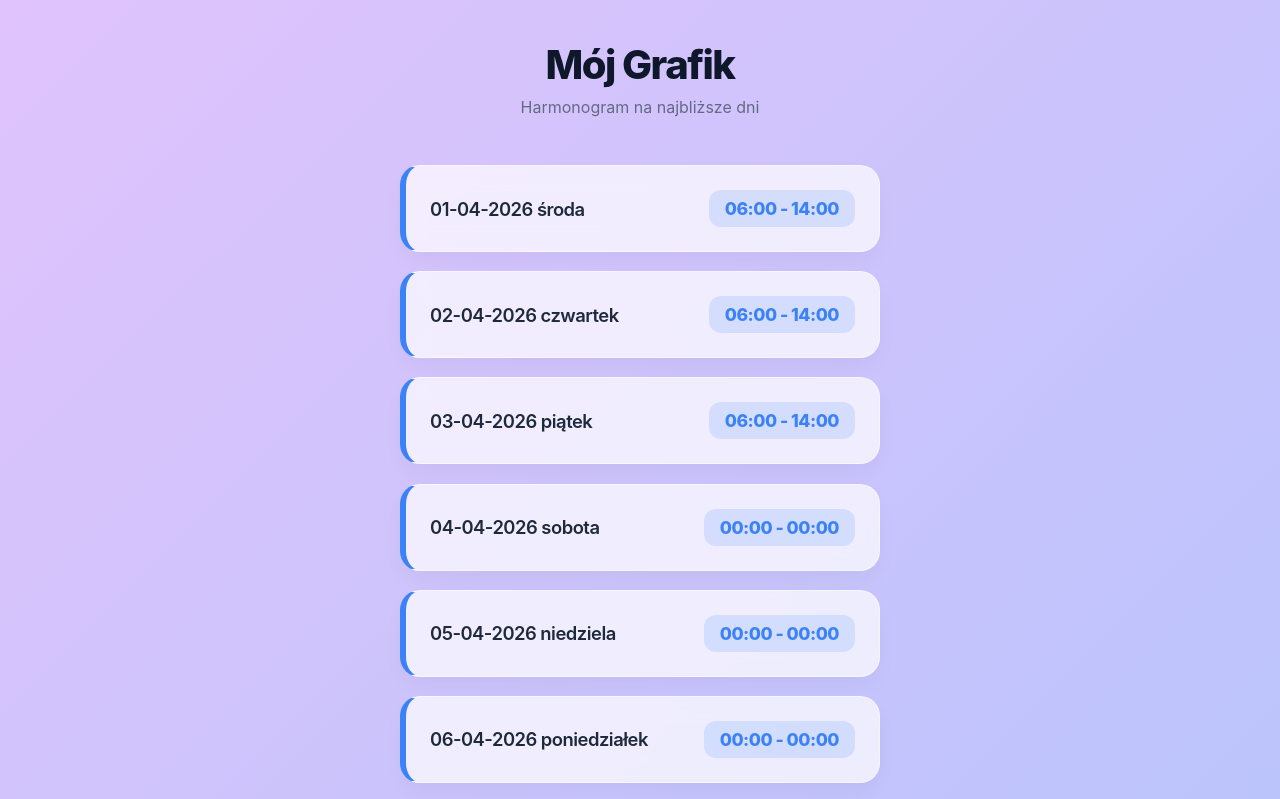
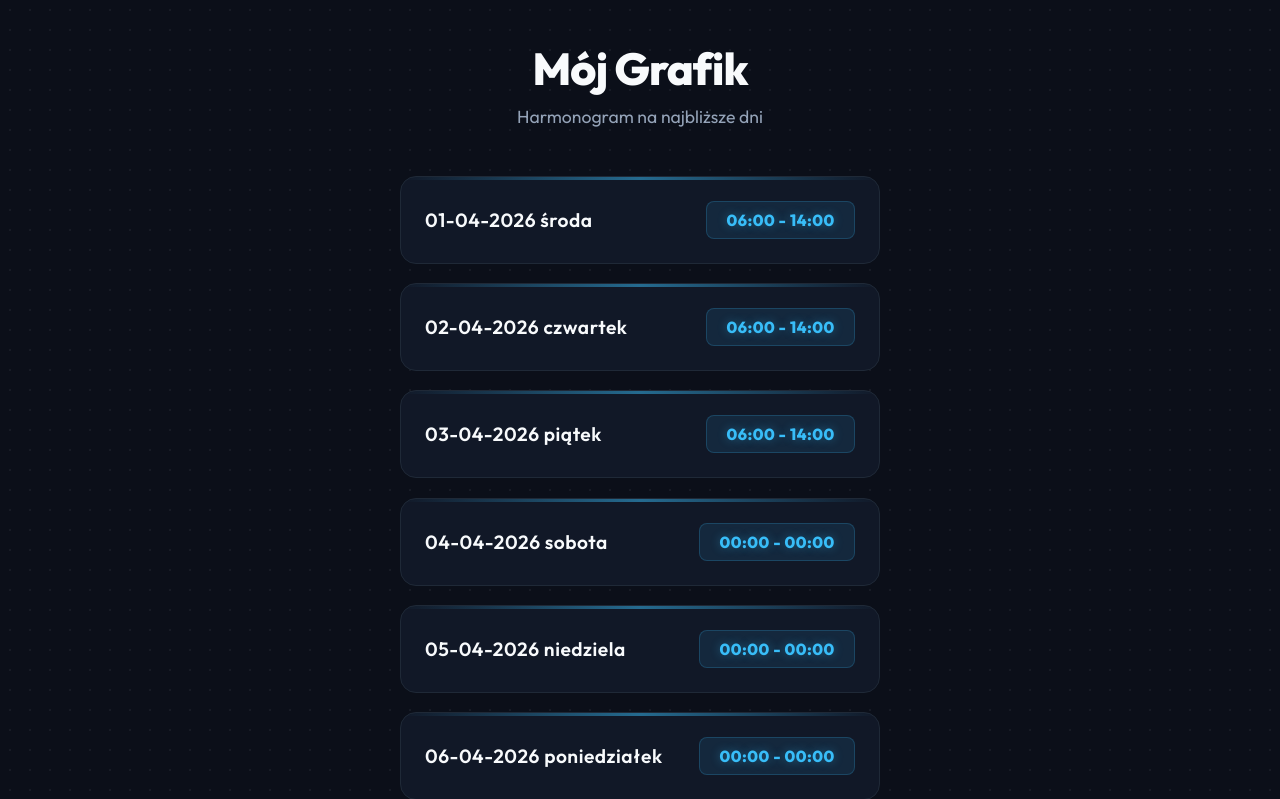
Before and after one commit to B1gCoder/asseco-grafik, a website: page index.html in a window 1280 px wide. Shown: the top 799 px of the page. Drawn offline with Linux system fonts and the light colour scheme.

Commit message:
Update style.css

```diff
--- a/style.css
+++ b/style.css
@@ -1,11 +1,12 @@
-/* Definiujemy paletę kolorów jako zmienne */
+/* Nowa, mroczna paleta kolorów */
 :root {
-    --bg-gradient: linear-gradient(135deg, #e0c3fc 0%, #8ec5fc 100%);
-    --card-bg: rgba(255, 255, 255, 0.7);
-    --text-main: #1e293b;
-    --text-muted: #64748b;
-    --accent-work: #3b82f6;
-    --accent-free: #10b981;
+    --bg-main: #0b0f19;        /* Bardzo ciemne tło */
+    --card-bg: #111827;        /* Tło kafelka */
+    --card-border: #1f2937;    /* Subtelne obramowanie kafelka */
+    --text-main: #f8fafc;      /* Główny, jasny tekst */
+    --text-muted: #94a3b8;     /* Wyciszony tekst poboczny */
+    --accent-work: #38bdf8;    /* Neonowy niebieski dla dni pracujących */
+    --accent-free: #10b981;    /* Szmaragdowy dla dni wolnych */
 }
 
 * {
@@ -15,20 +16,23 @@
 }
 
 body {
-    font-family: 'Inter', sans-serif;
-    background: var(--bg-gradient);
+    font-family: 'Outfit', sans-serif;
+    background-color: var(--bg-main);
     min-height: 100vh;
     color: var(--text-main);
     padding: 2.5rem 1.5rem;
     display: flex;
     justify-content: center;
-    /* Zapobiega skakaniu strony przy przewijaniu */
     overflow-y: scroll;
+
+    /* Dodaje delikatny wzór z kropek na tle, popularny w nowoczesnym designie */
+    background-image: radial-gradient(rgba(255, 255, 255, 0.05) 1px, transparent 1px);
+    background-size: 20px 20px;
 }
 
 .container {
     width: 100%;
-    max-width: 480px; /* Idealna szerokość dla mobilnych interfejsów */
+    max-width: 480px;
 }
 
 header {
@@ -37,102 +41,113 @@ header {
 }
 
 h1 {
-    font-size: 2.5rem;
+    font-size: 2.8rem;
     font-weight: 800;
-    letter-spacing: -1.5px;
-    color: #0f172a;
+    letter-spacing: -1px;
+    color: var(--text-main);
     margin-bottom: 0.5rem;
 }
 
 .subtitle {
-    color: #475569;
-    font-size: 1rem;
+    color: var(--text-muted);
+    font-size: 1.1rem;
     font-weight: 400;
-    opacity: 0.8;
 }
 
-/* GŁÓWNY STYL KAFELKÓW (Glassmorphism) */
+/* NOWY STYL KAFELKÓW (Dark UI) */
 .dzien-karta {
     background: var(--card-bg);
-    /* Efekt matowego szkła: */
-    backdrop-filter: blur(12px);
-    -webkit-backdrop-filter: blur(12px);
-
-    border: 1px solid rgba(255, 255, 255, 0.5);
-    border-radius: 20px;
+    border: 1px solid var(--card-border);
+    border-radius: 16px;
     padding: 1.5rem;
     margin-bottom: 1.2rem;
-
-    /* Miękkie, nowoczesne cienie */
-    box-shadow: 0 10px 25px -5px rgba(0, 0, 0, 0.05),
-                0 8px 10px -6px rgba(0, 0, 0, 0.01);
 
     display: flex;
     justify-content: space-between;
     align-items: center;
 
-    /* Ozdobny pasek z boku */
-    border-left: 6px solid var(--accent-work);
-
-    /* Płynna animacja przy dotyku/najechaniu */
-    transition: transform 0.3s ease, box-shadow 0.3s ease;
+    transition: all 0.3s ease;
+    position: relative;
+    overflow: hidden;
 }
 
-/* Reakcja na najechanie (na komputerze) */
+/* Subtelny pasek gradientowy na górze kafelka pracującego */
+.dzien-karta::before {
+    content: '';
+    position: absolute;
+    top: 0;
+    left: 0;
+    width: 100%;
+    height: 3px;
+    background: linear-gradient(90deg, transparent, var(--accent-work), transparent);
+    opacity: 0.5;
+}
+
+/* Reakcja na najechanie */
 .dzien-karta:hover {
     transform: translateY(-4px);
-    box-shadow: 0 20px 25px -5px rgba(0, 0, 0, 0.1),
-                0 10px 10px -5px rgba(0, 0, 0, 0.04);
+    border-color: #374151;
+    box-shadow: 0 10px 30px -10px rgba(0, 0, 0, 0.5);
 }
 
 /* Wariant kafelka dla dni wolnych */
 .dzien-karta.wolne {
-    border-left-color: var(--accent-free);
-    background: rgba(255, 255, 255, 0.4); /* Bardziej przezroczyste dla odróżnienia */
+    border-color: rgba(16, 185, 129, 0.2);
+}
+
+.dzien-karta.wolne::before {
+    background: linear-gradient(90deg, transparent, var(--accent-free), transparent);
+    opacity: 0.4;
 }
 
 .data {
     font-weight: 600;
-    font-size: 1.15rem;
-    letter-spacing: -0.5px;
+    font-size: 1.2rem;
+    letter-spacing: 0.5px;
 }
 
-/* Stylizacja samych godzin - wyglądają jak małe przyciski/tagi */
+/* Nowoczesne "tagi" godzin */
 .godziny {
-    font-size: 1.1rem;
+    font-size: 1rem;
     font-weight: 800;
     color: var(--accent-work);
-    background: rgba(59, 130, 246, 0.15);
-    padding: 0.5rem 1rem;
-    border-radius: 12px;
-    letter-spacing: -0.5px;
+    background: rgba(56, 189, 248, 0.1);
+    border: 1px solid rgba(56, 189, 248, 0.2);
+    padding: 0.5rem 1.2rem;
+    border-radius: 8px;
+    letter-spacing: 0.5px;
+
+    /* Neonowa poświata tekstu */
+    text-shadow: 0 0 10px rgba(56, 189, 248, 0.4);
 }
 
 .wolne .godziny {
     color: var(--accent-free);
-    background: rgba(16, 185, 129, 0.15);
+    background: rgba(16, 185, 129, 0.1);
+    border-color: rgba(16, 185, 129, 0.2);
+    text-shadow: 0 0 10px rgba(16, 185, 129, 0.4);
 }
 
 /* Animacja ładowania */
 .loader {
     text-align: center;
-    color: #475569;
+    color: var(--text-muted);
     font-weight: 400;
     font-size: 1.1rem;
     animation: pulsowanie 2s infinite ease-in-out;
 }
 
 @keyframes pulsowanie {
-    0% { opacity: 0.4; }
+    0% { opacity: 0.3; }
     50% { opacity: 1; }
-    100% { opacity: 0.4; }
+    100% { opacity: 0.3; }
 }
 
 .karta-bledu {
     background: rgba(239, 68, 68, 0.1);
-    color: #ef4444;
-    padding: 1rem;
-    border-radius: 12px;
+    color: #f87171;
+    padding: 1.5rem;
+    border-radius: 16px;
     text-align: center;
     border: 1px solid rgba(239, 68, 68, 0.2);
 }
```
